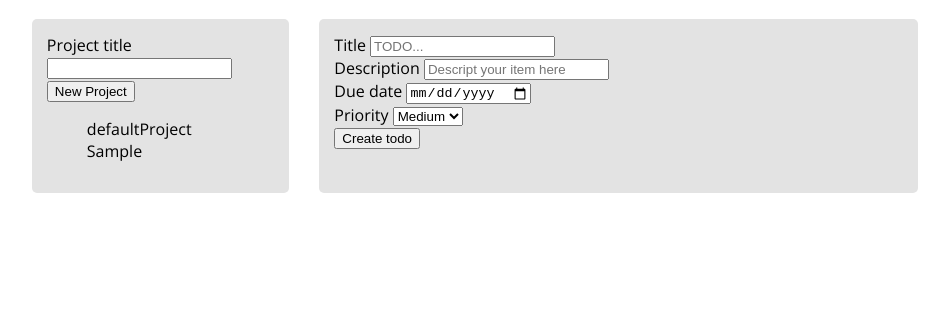
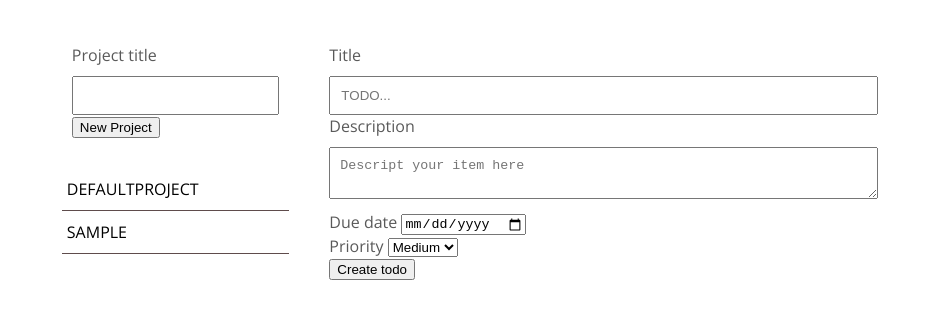
Before and after one commit to Grifo89/JavaScript-to-do-list, a website built with webpack: page dist/index.html in a window 1280 px wide. Both pictures are taken after typing "Sample" into the empty fields and a click on the button "New Project". Shown: the part 75-394 px from the top of the page, without its empty margins (165-1114 px from the left). Built offline with nearby package versions, Linux system fonts and the light colour scheme.

Commit message:
Add style

```diff
--- a/src/domStuff.js
+++ b/src/domStuff.js
@@ -10,7 +10,7 @@ domComponents = () => {
   const todos = document.getElementById('todos');
   const projectTitle = document.querySelector('input[name="project-title"]');
   const title = document.querySelector('input[name="title"]');
-  const description = document.querySelector('input[name="description"]');
+  const description = document.querySelector('textarea[name="description"]');
   const dueDate = document.querySelector('input[name="due-date"]');
   const select = document.querySelector('select[name="priority"]');
   const modal = document.querySelector('.modal');
@@ -50,6 +50,7 @@ const clearList = () => {
   }
 };
 
+
 function renderTodos(todo) {
   const projectKey = domComponents().newTodo.rel ? domComponents().newTodo.rel : 'defaultProject';
   const todosParent = domComponents().todos;
@@ -58,6 +59,9 @@ function renderTodos(todo) {
   const remove = document.createElement('button');
   const edit = document.createElement('button');
   const completed = document.createElement('span');
+  if (todo.completed) {
+    completed.classList.add('done');
+  }
   remove.addEventListener('click', (e) => {
     const todos = JSON.parse(localStorage.getItem(projectKey));
     const todosUpdated = removeTodo(e, todos);
@@ -68,6 +72,7 @@ function renderTodos(todo) {
   remove.textContent = 'Delete';
   const h2 = document.createElement('h2');
   h2.classList.add('todo-title');
+  h2.classList.add(`${todo.priority}`);
   h2.textContent = todo.title;
   const p = document.createElement('p');
   p.classList.add('todo-description');
@@ -118,6 +123,11 @@ function renderTodos(todo) {
   todosParent.appendChild(li);
 }
 
+const removeSiblingsClass = (siblings) => {
+  siblings.forEach(sibling => {
+    sibling.classList.remove('selected');
+  });
+};
 
 function renderObject(objectName) {
   const node = document.createElement('li');
@@ -125,6 +135,9 @@ function renderObject(objectName) {
   const objectParent = domComponents().projects;
   node.textContent = objectName;
   node.addEventListener('click', (e) => {
+    const siblings = Array.from(document.getElementsByClassName('project-title'));
+    removeSiblingsClass(siblings);
+    e.target.classList.add('selected');
     const projectKeyObject = e.target.textContent;
     domComponents().newTodo.rel = projectKeyObject;
     const todos = JSON.parse(localStorage.getItem(projectKeyObject));
--- a/src/logic.js
+++ b/src/logic.js
@@ -1,11 +1,24 @@
 import objects from './objects';
 import dom from './domStuff';
 
+const projectExists = (title) => {
+  const data = localStorage;
+  let exists = true;
+  if (!data[title]) {
+    exists = false;
+  }
+  return exists;
+};
+
 const createProject = (title) => {
   objects.project(title);
-  dom.renderObject(title);
-  localStorage.setItem(title, JSON.stringify([]));
+  const exists = projectExists(title);
+  if (!exists) {
+    dom.renderObject(title);
+    localStorage.setItem(title, JSON.stringify([]));
+  }
 };
+
 
 const createTodo = () => {
   const document = dom.domComponents();
```
Also changed, not shown: dist/custom.css, dist/index.html, dist/main.js.
